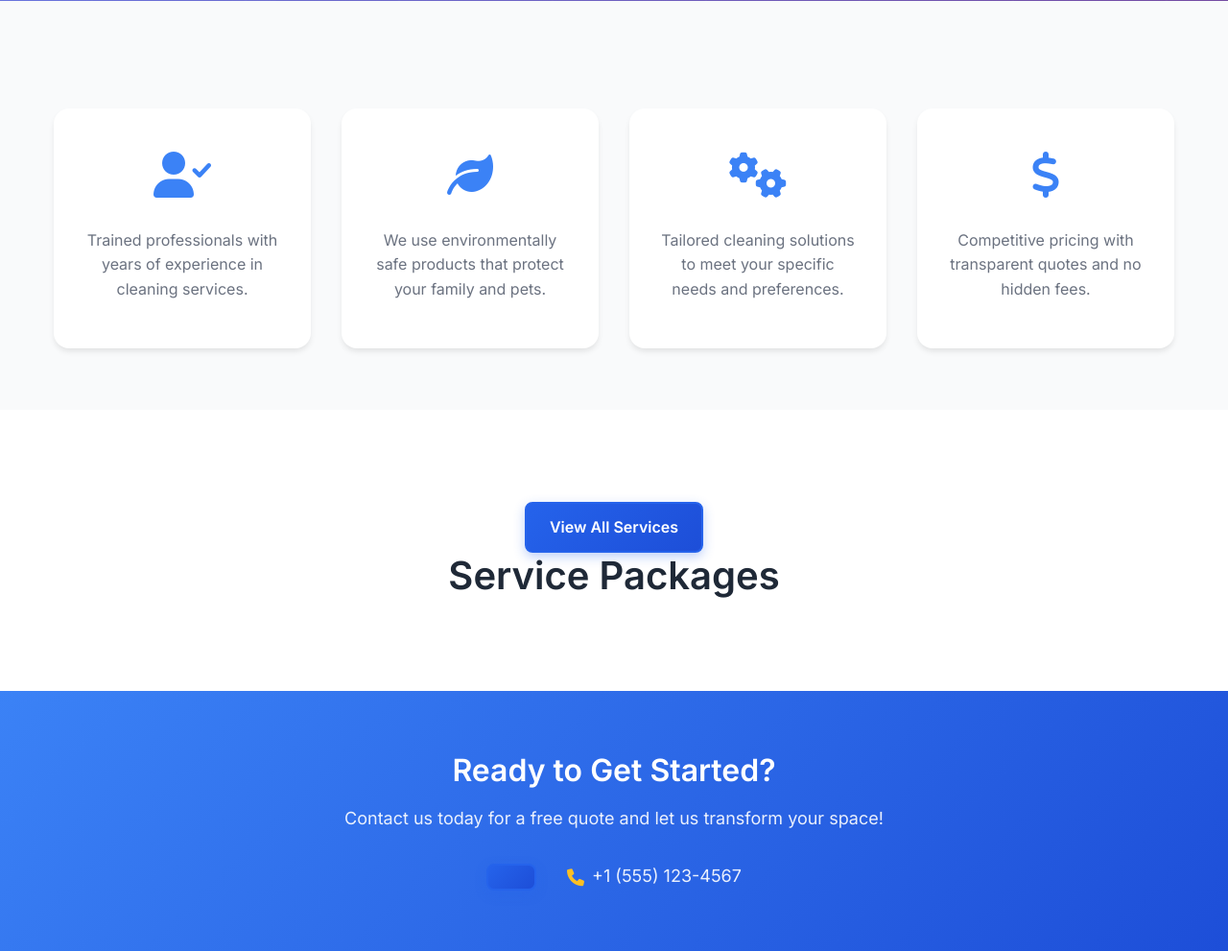
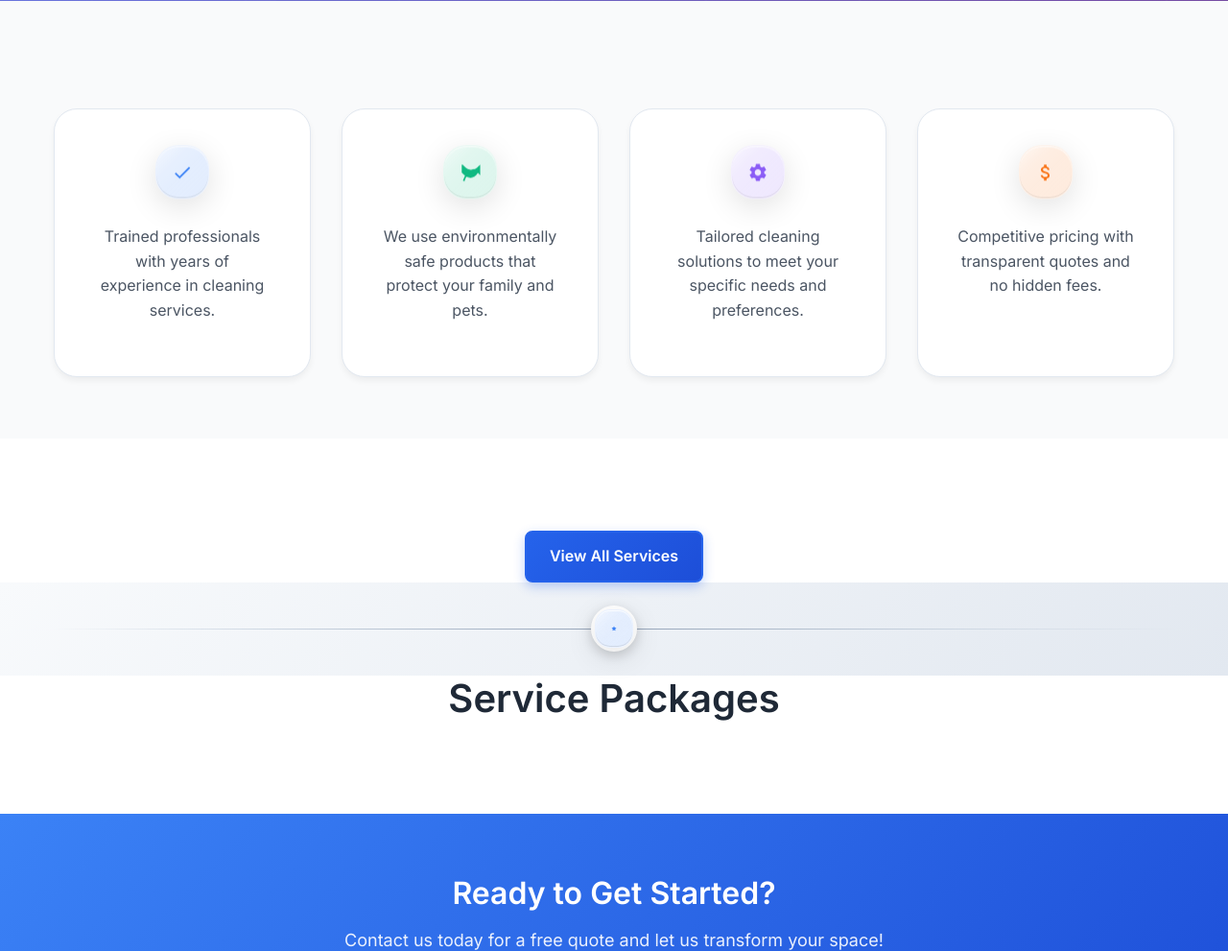
Before and after one commit to Margarita215729/Shining-Star, a Node project: template views/pages/home.ejs in a window 1280 px wide. Shown: the part 331-1322 px from the top of the page at 96% size. Run offline with Node 20 templates, Linux system fonts and the light colour scheme; the template is opened without the code that fills it, so the values that code supplies are empty; some libraries are stand-ins or nearby versions.

Commit message:
Implement MongoDB integration, liquid glass icons, and visual improvements
Co-authored-by: Margarita215729 <107581611+Margarita215729@users.noreply.github.com>

```diff
--- a/package.json
+++ b/package.json
@@ -18,14 +18,15 @@
   "author": "Shining Star Cleaning Services",
   "license": "MIT",
   "dependencies": {
-    "express-ejs-layouts": "^2.5.1",
     "bcryptjs": "^2.4.3",
     "cookie-parser": "^1.4.6",
     "ejs": "^3.1.10",
     "express": "^4.18.2",
+    "express-ejs-layouts": "^2.5.1",
     "express-session": "^1.17.3",
     "helmet": "^7.0.0",
     "i18n": "^0.15.1",
+    "mongoose": "^8.17.1",
     "morgan": "^1.10.0",
     "multer": "^1.4.5-lts.1"
   },
--- /dev/null
+++ b/public/css/liquid-glass-icons.css
@@ -0,0 +1,284 @@
+/* Enhanced Icon System with Liquid Glass Effect */
+
+.icon-container {
+    position: relative;
+    display: inline-flex;
+    align-items: center;
+    justify-content: center;
+}
+
+.liquid-glass-icon {
+    position: relative;
+    display: inline-flex;
+    align-items: center;
+    justify-content: center;
+    width: 3.5rem;
+    height: 3.5rem;
+    background: rgba(255, 255, 255, 0.15);
+    backdrop-filter: blur(20px);
+    border-radius: 1.5rem;
+    border: 1px solid rgba(255, 255, 255, 0.3);
+    box-shadow:
+        0 8px 32px rgba(0, 0, 0, 0.12),
+        inset 0 1px 0 rgba(255, 255, 255, 0.8),
+        inset 0 -1px 0 rgba(0, 0, 0, 0.1);
+    transition: all 0.4s cubic-bezier(0.175, 0.885, 0.32, 1.275);
+    overflow: hidden;
+}
+
+.liquid-glass-icon::before {
+    content: '';
+    position: absolute;
+    top: 0;
+    left: 0;
+    right: 0;
+    bottom: 0;
+    border-radius: inherit;
+    background: linear-gradient(135deg,
+        rgba(255, 255, 255, 0.6) 0%,
+        rgba(255, 255, 255, 0.2) 30%,
+        rgba(255, 255, 255, 0.1) 50%,
+        rgba(255, 255, 255, 0.05) 100%);
+    z-index: 1;
+}
+
+.liquid-glass-icon::after {
+    content: '';
+    position: absolute;
+    top: -50%;
+    left: -50%;
+    width: 200%;
+    height: 200%;
+    background: linear-gradient(45deg,
+        transparent 30%,
+        rgba(255, 255, 255, 0.4) 45%,
+        rgba(255, 255, 255, 0.6) 50%,
+        rgba(255, 255, 255, 0.4) 55%,
+        transparent 70%);
+    transform: translate(-100%, -100%) rotate(45deg);
+    transition: transform 0.6s ease;
+    z-index: 2;
+}
+
+.liquid-glass-icon:hover::after {
+    transform: translate(100%, 100%) rotate(45deg);
+}
+
+.liquid-glass-icon:hover {
+    transform: translateY(-4px) scale(1.08);
+    box-shadow:
+        0 15px 45px rgba(0, 0, 0, 0.2),
+        inset 0 1px 0 rgba(255, 255, 255, 0.9),
+        inset 0 -1px 0 rgba(0, 0, 0, 0.15);
+    background: rgba(255, 255, 255, 0.25);
+    border-color: rgba(255, 255, 255, 0.5);
+}
+
+/* Icon content styling */
+.liquid-glass-icon .icon-content {
+    position: relative;
+    z-index: 3;
+    width: 1.8rem;
+    height: 1.8rem;
+    display: flex;
+    align-items: center;
+    justify-content: center;
+}
+
+.liquid-glass-icon .icon-content svg {
+    width: 100%;
+    height: 100%;
+    fill: currentColor;
+    transition: all 0.3s ease;
+}
+
+/* Colored variants */
+.liquid-glass-icon.blue {
+    background: rgba(59, 130, 246, 0.15);
+    color: #3b82f6;
+}
+
+.liquid-glass-icon.green {
+    background: rgba(16, 185, 129, 0.15);
+    color: #10b981;
+}
+
+.liquid-glass-icon.purple {
+    background: rgba(139, 92, 246, 0.15);
+    color: #8b5cf6;
+}
+
+.liquid-glass-icon.orange {
+    background: rgba(249, 115, 22, 0.15);
+    color: #f97316;
+}
+
+.liquid-glass-icon.red {
+    background: rgba(239, 68, 68, 0.15);
+    color: #ef4444;
+}
+
+.liquid-glass-icon.teal {
+    background: rgba(20, 184, 166, 0.15);
+    color: #14b8a6;
+}
+
+/* Size variants */
+.liquid-glass-icon.small {
+    width: 2.5rem;
+    height: 2.5rem;
+    border-radius: 1rem;
+}
+
+.liquid-glass-icon.small .icon-content {
+    width: 1.25rem;
+    height: 1.25rem;
+}
+
+.liquid-glass-icon.large {
+    width: 4.5rem;
+    height: 4.5rem;
+    border-radius: 2rem;
+}
+
+.liquid-glass-icon.large .icon-content {
+    width: 2.5rem;
+    height: 2.5rem;
+}
+
+/* Icon animations */
+@keyframes float {
+    0%, 100% { transform: translateY(0px); }
+    50% { transform: translateY(-8px); }
+}
+
+.liquid-glass-icon.floating {
+    animation: float 3s ease-in-out infinite;
+}
+
+/* Icon ripple effect */
+.liquid-glass-icon.ripple {
+    position: relative;
+}
+
+.liquid-glass-icon.ripple::before {
+    content: '';
+    position: absolute;
+    top: 50%;
+    left: 50%;
+    width: 0;
+    height: 0;
+    border-radius: 50%;
+    background: rgba(255, 255, 255, 0.6);
+    transform: translate(-50%, -50%);
+    transition: all 0.6s ease;
+}
+
+.liquid-glass-icon.ripple:hover::before {
+    width: 120%;
+    height: 120%;
+    opacity: 0;
+}
+
+/* Service card enhancements */
+.service-card {
+    background: white;
+    border: 2px solid #e2e8f0;
+    border-radius: 1.5rem;
+    padding: 2.5rem 2rem;
+    text-align: center;
+    transition: all 0.4s cubic-bezier(0.175, 0.885, 0.32, 1.275);
+    box-shadow: 0 4px 6px rgba(0, 0, 0, 0.05);
+    position: relative;
+    overflow: hidden;
+}
+
+.service-card::before {
+    content: '';
+    position: absolute;
+    top: 0;
+    left: 0;
+    right: 0;
+    height: 4px;
+    background: linear-gradient(90deg, #3b82f6, #8b5cf6, #10b981);
+    transform: scaleX(0);
+    transition: transform 0.3s ease;
+}
+
+.service-card:hover::before {
+    transform: scaleX(1);
+}
+
+.service-card:hover {
+    border-color: #3b82f6;
+    box-shadow: 0 20px 40px rgba(0, 0, 0, 0.1);
+    transform: translateY(-8px);
+}
+
+.service-icon {
+    margin-bottom: 1.5rem;
+    display: flex;
+    justify-content: center;
+}
+
+.service-title {
+    color: #1f2937;
+    font-weight: 700;
+    font-size: 1.25rem;
+    margin: 1.5rem 0 1rem;
+    line-height: 1.4;
+}
+
+.service-description {
+    color: #4b5563;
+    line-height: 1.6;
+    margin-bottom: 1.5rem;
+    font-size: 0.95rem;
+}
+
+.service-price {
+    color: #059669;
+    font-size: 1.75rem;
+    font-weight: 700;
+    margin-bottom: 0.5rem;
+}
+
+.service-duration {
+    color: #6b7280;
+    font-size: 0.875rem;
+    font-weight: 500;
+}
+
+/* Feature cards with liquid glass icons */
+.feature-card {
+    background: white;
+    border-radius: 1.5rem;
+    padding: 2.5rem;
+    text-align: center;
+    box-shadow: 0 4px 6px rgba(0, 0, 0, 0.05);
+    transition: all 0.3s ease;
+    border: 1px solid #e2e8f0;
+}
+
+.feature-card:hover {
+    box-shadow: 0 12px 24px rgba(0, 0, 0, 0.1);
+    transform: translateY(-4px);
+}
+
+.feature-icon {
+    margin-bottom: 1.5rem;
+    display: flex;
+    justify-content: center;
+}
+
+.feature-title {
+    color: #1f2937;
+    font-weight: 700;
+    font-size: 1.25rem;
+    margin-bottom: 1rem;
+}
+
+.feature-description {
+    color: #4b5563;
+    line-height: 1.6;
+}
--- a/public/css/main.css
+++ b/public/css/main.css
@@ -2493,6 +2493,111 @@ img.loaded {
     font-size: 0.875rem;
 }
 
+/* Section Separator Styles */
+.section-separator {
+    padding: 3rem 0;
+    background: linear-gradient(135deg, #f8fafc 0%, #e2e8f0 100%);
+}
+
+.separator-line {
+    position: relative;
+    height: 1px;
+    background: linear-gradient(90deg, transparent 0%, #cbd5e1 20%, #94a3b8 50%, #cbd5e1 80%, transparent 100%);
+    display: flex;
+    align-items: center;
+    justify-content: center;
+}
+
+.separator-icon {
+    background: white;
+    border-radius: 50%;
+    width: 3rem;
+    height: 3rem;
+    display: flex;
+    align-items: center;
+    justify-content: center;
+    box-shadow: 0 4px 12px rgba(0, 0, 0, 0.15);
+    color: #3b82f6;
+    font-size: 1.25rem;
+}
+
+/* Liquid Glass Effect for Icons */
+.liquid-glass-icon {
+    position: relative;
+    display: inline-block;
+    background: rgba(255, 255, 255, 0.2);
+    backdrop-filter: blur(15px);
+    border-radius: 20px;
+    padding: 1rem;
+    border: 1px solid rgba(255, 255, 255, 0.3);
+    box-shadow:
+        0 8px 32px rgba(0, 0, 0, 0.1),
+        inset 0 1px 0 rgba(255, 255, 255, 0.6),
+        inset 0 -1px 0 rgba(0, 0, 0, 0.1);
+    transition: all 0.3s ease;
+}
+
+.liquid-glass-icon::before {
+    content: '';
+    position: absolute;
+    top: 0;
+    left: 0;
+    right: 0;
+    bottom: 0;
+    border-radius: inherit;
+    background: linear-gradient(135deg, rgba(255, 255, 255, 0.4) 0%, rgba(255, 255, 255, 0.1) 100%);
+    z-index: -1;
+}
+
+.liquid-glass-icon:hover {
+    transform: translateY(-2px) scale(1.05);
+    box-shadow:
+        0 12px 40px rgba(0, 0, 0, 0.15),
+        inset 0 1px 0 rgba(255, 255, 255, 0.8),
+        inset 0 -1px 0 rgba(0, 0, 0, 0.2);
+}
+
+/* Enhanced contrast improvements */
+.service-card {
+    background: white;
+    border: 2px solid #e2e8f0;
+    border-radius: 1rem;
+    padding: 2rem;
+    text-align: center;
+    transition: all 0.3s ease;
+    box-shadow: 0 4px 6px rgba(0, 0, 0, 0.05);
+}
+
+.service-card:hover {
+    border-color: #3b82f6;
+    box-shadow: 0 8px 25px rgba(0, 0, 0, 0.1);
+    transform: translateY(-4px);
+}
+
+.service-title {
+    color: #1f2937;
+    font-weight: 700;
+    margin: 1rem 0 0.5rem;
+}
+
+.service-description {
+    color: #4b5563;
+    line-height: 1.6;
+    margin-bottom: 1rem;
+}
+
+.service-price {
+    color: #059669;
+    font-size: 1.5rem;
+    font-weight: 700;
+    margin-bottom: 0.5rem;
+}
+
+.service-duration {
+    color: #6b7280;
+    font-size: 0.875rem;
+}
+
 .notification-close {
     background: none;
     border: none;
--- a/server.js
+++ b/server.js
@@ -6,6 +6,7 @@ const helmet = require('helmet');
 const i18n = require('i18n');
 const path = require('path');
 const expressLayouts = require('express-ejs-layouts');
+const { connectDB, migrateJSONToMongo } = require('./utils/database');
 
 // Fix for Vercel deployment - Updated config
 const publicPath = path.resolve(__dirname, 'public');
@@ -82,7 +83,7 @@ app.use((req, res, next) => {
   res.locals.user = req.session.user || null;
   // UI flags
   res.locals.hideHeaderFooter = false; // allow pages to hide global chrome
-  res.locals.showCalculatorLink = false; // hide calculator link in header by default
+  res.locals.showCalculatorLink = true; // Show calculator link in header
   next();
 });
 
@@ -106,9 +107,16 @@ app.use((req, res) => {
 });
 
 if (require.main === module) {
-  app.listen(PORT, () => {
+  app.listen(PORT, async () => {
     console.log(`🌟 Shining Star Cleaning Services server running on port ${PORT}`);
     console.log(`🔗 Access the website at: http://localhost:${PORT}`);
+
+    // Initialize MongoDB connection
+    const dbConnected = await connectDB();
+    if (dbConnected) {
+      // Run migration from JSON to MongoDB
+      await migrateJSONToMongo();
+    }
   });
 }
 
--- a/views/layout.ejs
+++ b/views/layout.ejs
@@ -11,6 +11,7 @@
     <!-- CSS -->
     <link rel="stylesheet" href="/css/main.css">
     <link rel="stylesheet" href="/css/responsive.css">
+    <link rel="stylesheet" href="/css/liquid-glass-icons.css">
     <% if (currentPage==='calculator' ) { %>
         <link rel="stylesheet" href="/css/calculator.css">
         <% } %>
@@ -24,6 +25,9 @@
 </head>
 
 <body>
+    <!-- SVG Icon Sprite -->
+    <%- include('partials/icon-sprite') %>
+
     <% if (!hideHeaderFooter) { %>
         <%- include('partials/header') %>
             <% } %>
--- a/views/pages/home.ejs
+++ b/views/pages/home.ejs
@@ -27,7 +27,11 @@
         <div class="features-grid">
             <div class="feature-card">
                 <div class="feature-icon">
-                    <i class="fas fa-user-check"></i>
+                    <div class="liquid-glass-icon blue floating">
+                        <div class="icon-content">
+                            <svg><use href="#icon-check"></use></svg>
+                        </div>
+                    </div>
                 </div>
                 <h3 class="feature-title"><%= __('home.feature_1') %></h3>
                 <p class="feature-description">
@@ -36,7 +40,11 @@
             </div>
             <div class="feature-card">
                 <div class="feature-icon">
-                    <i class="fas fa-leaf"></i>
+                    <div class="liquid-glass-icon green floating">
+                        <div class="icon-content">
+                            <svg><use href="#icon-eco"></use></svg>
+                        </div>
+                    </div>
                 </div>
                 <h3 class="feature-title"><%= __('home.feature_2') %></h3>
                 <p class="feature-description">
@@ -45,7 +53,11 @@
             </div>
             <div class="feature-card">
                 <div class="feature-icon">
-                    <i class="fas fa-cogs"></i>
+                    <div class="liquid-glass-icon purple floating">
+                        <div class="icon-content">
+                            <svg><use href="#icon-gear"></use></svg>
+                        </div>
+                    </div>
                 </div>
                 <h3 class="feature-title"><%= __('home.feature_3') %></h3>
                 <p class="feature-description">
@@ -54,7 +66,11 @@
             </div>
             <div class="feature-card">
                 <div class="feature-icon">
-                    <i class="fas fa-dollar-sign"></i>
+                    <div class="liquid-glass-icon orange floating">
+                        <div class="icon-content">
+                            <svg><use href="#icon-dollar"></use></svg>
+                        </div>
+                    </div>
                 </div>
                 <h3 class="feature-title"><%= __('home.feature_4') %></h3>
                 <p class="feature-description">
@@ -74,15 +90,35 @@
             <div class="service-card">
                 <div class="service-icon">
                     <% if (service.id === 'refrigerator') { %>
-                        <i class="fas fa-snowflake"></i>
+                        <div class="liquid-glass-icon blue ripple">
+                            <div class="icon-content">
+                                <svg><use href="#icon-refrigerator"></use></svg>
+                            </div>
+                        </div>
                     <% } else if (service.id === 'windows') { %>
-                        <i class="fas fa-window-maximize"></i>
+                        <div class="liquid-glass-icon teal ripple">
+                            <div class="icon-content">
+                                <svg><use href="#icon-window"></use></svg>
+                            </div>
+                        </div>
                     <% } else if (service.id === 'bathroom') { %>
-                        <i class="fas fa-bath"></i>
+                        <div class="liquid-glass-icon purple ripple">
+                            <div class="icon-content">
+                                <svg><use href="#icon-bathroom"></use></svg>
+                            </div>
+                        </div>
                     <% } else if (service.id === 'mirrors') { %>
-                        <i class="fas fa-mirror"></i>
+                        <div class="liquid-glass-icon orange ripple">
+                            <div class="icon-content">
+                                <svg><use href="#icon-mirror"></use></svg>
+                            </div>
+                        </div>
                     <% } else { %>
-                        <i class="fas fa-broom"></i>
+                        <div class="liquid-glass-icon green ripple">
+                            <div class="icon-content">
+                                <svg><use href="#icon-broom"></use></svg>
+                            </div>
+                        </div>
                     <% } %>
                 </div>
                 <h3 class="service-title"><%= service.name[locale] %></h3>
@@ -99,6 +135,21 @@
         </div>
     </div>
 </section>
+
+<!-- Section Separator -->
+<div class="section-separator">
+    <div class="container">
+        <div class="separator-line">
+            <div class="separator-icon">
+                <div class="liquid-glass-icon small blue">
+                    <div class="icon-content">
+                        <svg><use href="#icon-star"></use></svg>
+                    </div>
+                </div>
+            </div>
+        </div>
+    </div>
+</div>
 
 <!-- Packages Section -->
 <section class="packages-preview">
--- /dev/null
+++ b/views/partials/icon-sprite.ejs
@@ -0,0 +1,4 @@
+<!-- SVG Icon Sprite - Hidden from view but accessible for use -->
+<div style="display: none;">
+  <%- include('../icons/icons-sprite.svg') %>
+</div>
```
Also changed, not shown: routes/admin.js (+23 -30 lines), routes/index.js (+8 -7 lines), utils/database.js (added, +159 -0 lines), views/icons/icons-sprite.svg (added), 1 other file.
